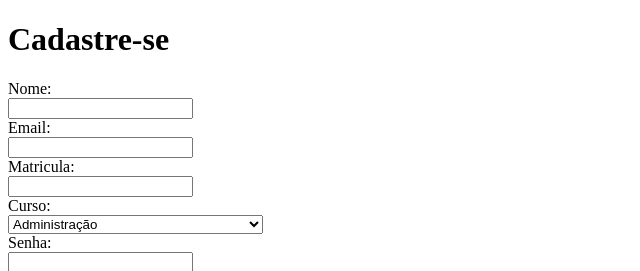
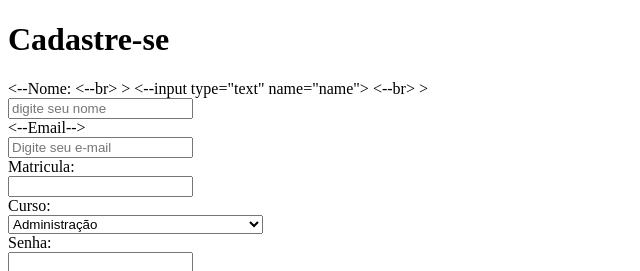
Before and after one commit to AEDA-Solutions/nuts, a PHP site: page /sign_up.php in a window 1280 px wide. Shown: the top 271 px of the page, without its empty margins (0-640 px from the left). Run offline with PHP 8.4, Linux system fonts and the light colour scheme.

Commit message:
Update sign_up.php

```diff
--- a/sign_up.php
+++ b/sign_up.php
@@ -23,11 +23,18 @@
 <h1>Cadastre-se</h1>
 		<form method = "post" action = "register_user.php" >
 
-		Nome: <br>
-		<input type="text" name="name"><br>
+		<--Nome: <--br> >
+		<--input type="text" name="name"> <--br> >
 
-		Email: <br>
-		<input type="email" name="email"><br>
+		<div class="form-group">
+	   					<input type="name" class="form-control" id="name" placeholder="digite seu nome">
+	   				</div>
+
+		<--Email-->
+		<div class="form-group">
+						<input type="email" class="form-control" id="email" placeholder="Digite seu e-mail">
+	   				</div>
+
 
 		Matricula: <br>
 		<input type="text" name="id"><br>
```
